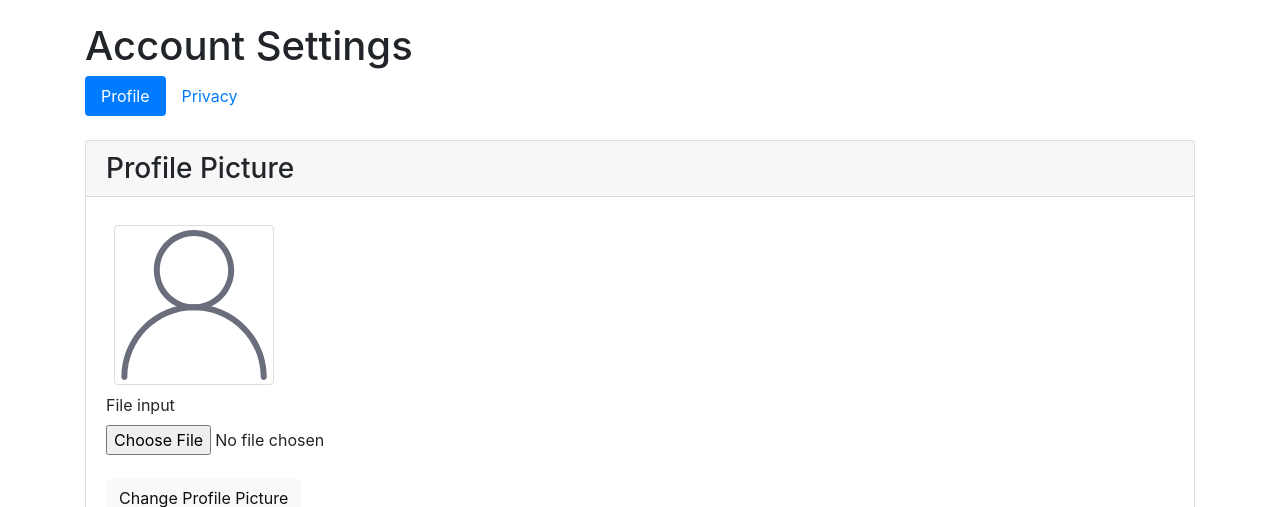
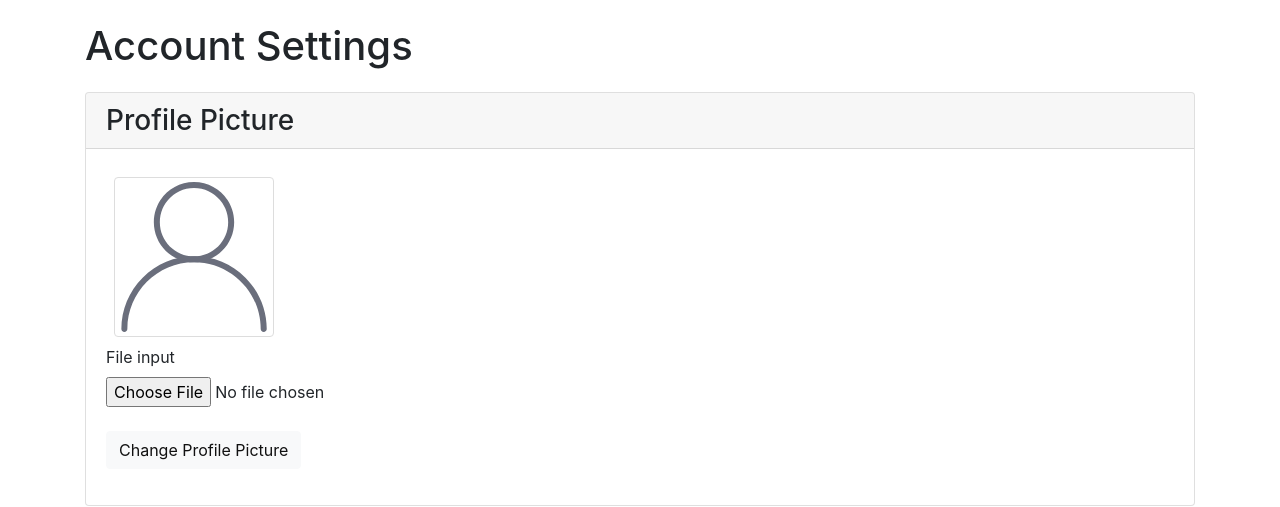
Before and after one commit to cfreshman/clippy, a Django app: page /gather/settings/ in a window 1280 px wide. Shown: the part 56-563 px from the top of the page. Run offline with Django 3.2, Linux system fonts and the light colour scheme; data comes from the database, SQL or seed files in the repository; some libraries are stand-ins or nearby versions.

Commit message:
Removed 'Profile' vs 'Privacy' options from settings for now

```diff
--- a/clippy/gather/static/css/styles.css
+++ b/clippy/gather/static/css/styles.css
@@ -41,6 +41,10 @@
 .dropdown-menu-right {
 	left: initial;
 	right: 0;
+}
+
+#header .dropdown-header {
+	cursor: default;
 }
 
 .profile-icon::after {
--- a/clippy/gather/templates/settings.html
+++ b/clippy/gather/templates/settings.html
@@ -4,16 +4,6 @@
   <div class="title-header spaced">
     <h1>Account Settings</h1>
   </div>
-
-  <!-- Settings nav -->
-  <ul class="nav nav-pills">
-    <li class="nav-item">
-      <a class="nav-link active" href="#">Profile</a>
-    </li>
-    <li class="nav-item">
-      <a class="nav-link" href="#">Privacy</a>
-    </li>
-  </ul>
 
   <!-- Profile Pic Card -->
   <div class="card">
```
